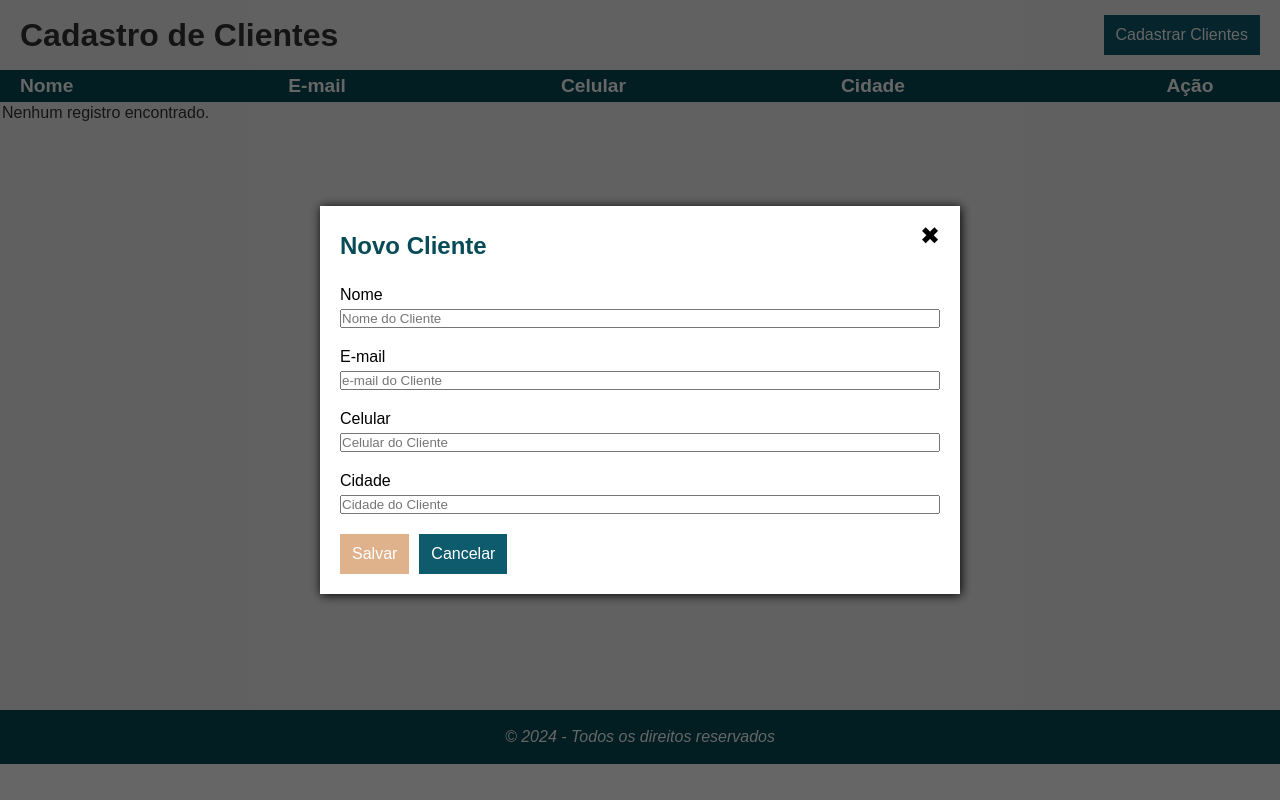
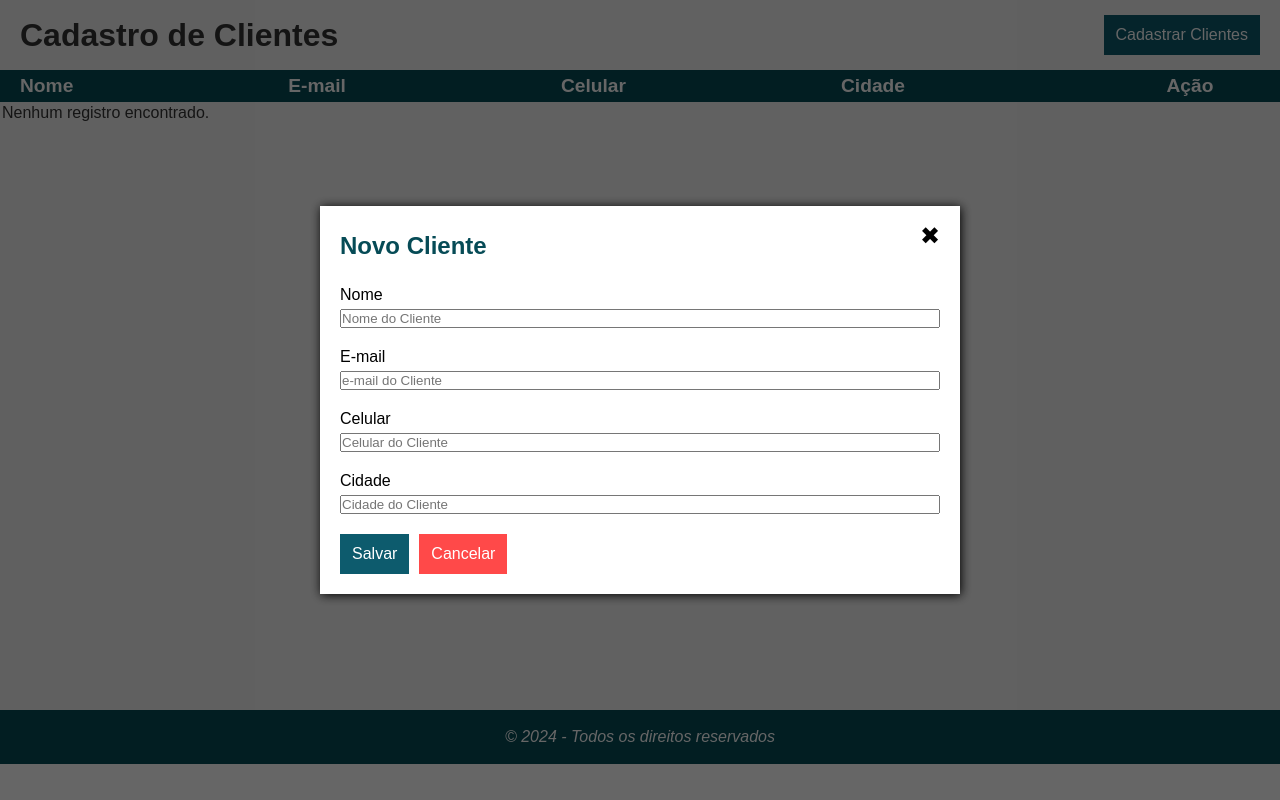
Before and after one commit to Ericsilvaa/app-react-js-composition, a React (Vite) app: page / in a window 1280 px wide. Both pictures are taken after a click on the button "Cadastrar Clientes". Built offline with nearby package versions, Linux system fonts and the light colour scheme.

Commit message:
refactor: refatorando componente form

```diff
--- a/src/components/button/ButtonActions.jsx
+++ b/src/components/button/ButtonActions.jsx
@@ -1,45 +1,22 @@
 import PropTypes from 'prop-types'
-import { useClientContext } from '../../hooks/useClientContext'
-import { useModalContext } from '../../hooks/useModalContext'
-import CustomButton from './button'
+import { TableAction } from '../table/TableAction'
 import './button.css'
 
-const InfoActions = ({ renderActions, clientId }) => {
-  const { deleteItem, getById } = useClientContext()
-  const { openModal } = useModalContext()
-
-  const handleClick = (btn) => {
-    const handleDeleteItem = () => {
-      deleteItem(clientId)
-    }
-
-    const handleOpenModal = () => {
-      getById(btn.clientId)
-      openModal()
-    }
-
-    return btn.id === 'editar' ? handleOpenModal : handleDeleteItem
-    // eslint-disable-next-line react-hooks/exhaustive-deps
-  }
-
+const InfoActions = ({ actions, onClick, clientId }) => {
   return (
     <div className='button-actions-container'>
-      {renderActions.map((btn) => (
-        <CustomButton
-          key={btn.id}
-          id={btn.id}
-          classNames={`button ${btn.color}`}
-          onClick={handleClick({ ...btn, clientId })}
-        >
-          {btn.label}
-        </CustomButton>
-      ))}
+      {actions.map((btn) => {
+        const dataValue = { ...btn, onClick, clientId }
+
+        return <TableAction key={btn.id} data={dataValue} />
+      })}
     </div>
   )
 }
 
 InfoActions.propTypes = {
-  renderActions: PropTypes.array,
+  actions: PropTypes.array,
+  onClick: PropTypes.func,
   clientId: PropTypes.number
 }
 
--- a/src/components/button/ButtonModalActions.jsx
+++ /dev/null
@@ -1,20 +0,0 @@
-import { useModalContext } from '../../hooks/useModalContext'
-import CustomButton from './button'
-import './button.css'
-
-const ButtonModalActions = () => {
-  const { closeModal } = useModalContext()
-
-  return (
-    <div className='button-actions-container'>
-      <CustomButton id='salvar' classNames='button bege' type='submit'>
-        Salvar
-      </CustomButton>
-      <CustomButton id='cancelar' classNames='button blue' onClick={closeModal}>
-        Cancelar
-      </CustomButton>
-    </div>
-  )
-}
-
-export default ButtonModalActions
--- a/src/components/form/Form.jsx
+++ b/src/components/form/Form.jsx
@@ -1,14 +1,19 @@
 import { useEffect, useState } from 'react'
+import { actionsModalTable } from '../../constants/data-table'
 import { useClientContext } from '../../hooks/useClientContext'
 import { useModalContext } from '../../hooks/useModalContext'
 import { clearFields, validFields } from '../../utils/valid-fields'
-import ButtonModalActions from '../button/ButtonModalActions'
+import InfoActions from '../button/ButtonActions'
 import InputForm from '../input/InputForm'
 import './Form.css'
 
 const FormContainer = () => {
   const { createItem, isClientEdit, updateItem } = useClientContext()
   const { closeModal } = useModalContext()
+
+  const handleClick = () => {
+    closeModal()
+  }
 
   const [formData, setFormData] = useState({
     nome: '',
@@ -101,7 +106,7 @@ const FormContainer = () => {
         required
       />
 
-      <ButtonModalActions />
+      <InfoActions actions={actionsModalTable} onClick={handleClick} />
     </form>
   )
 }
```
